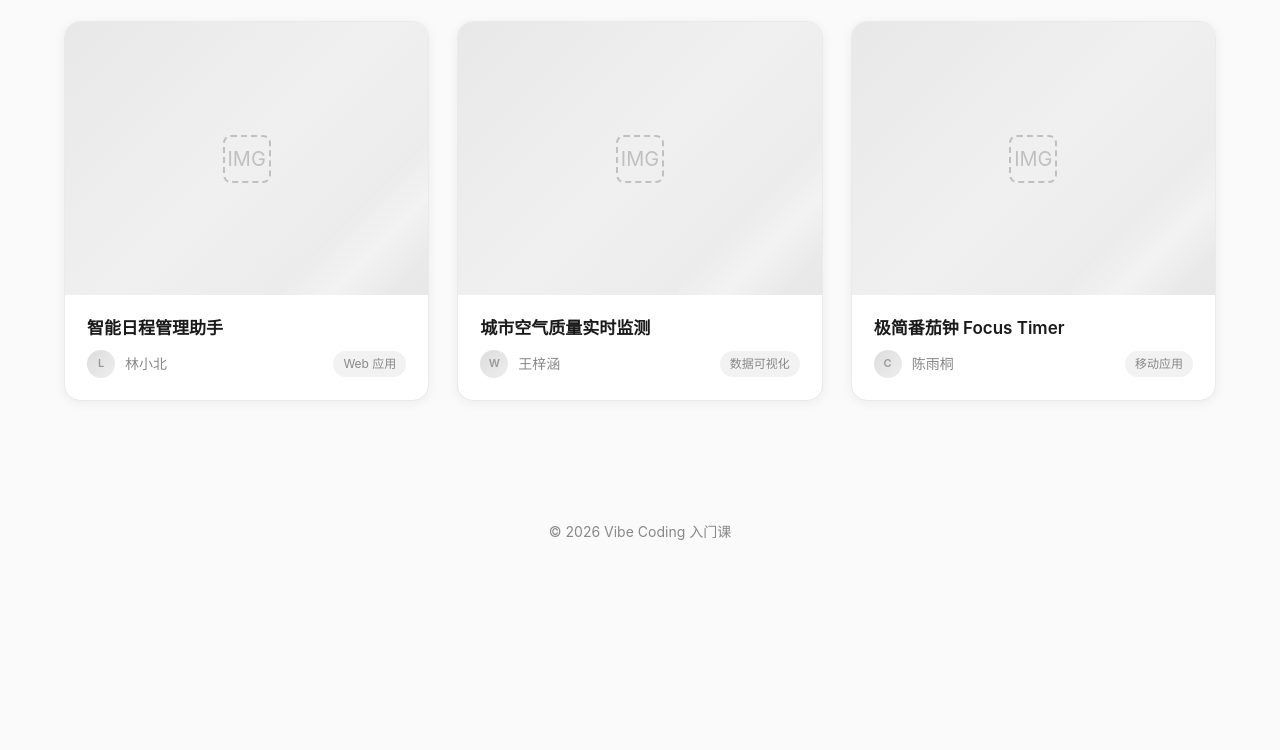
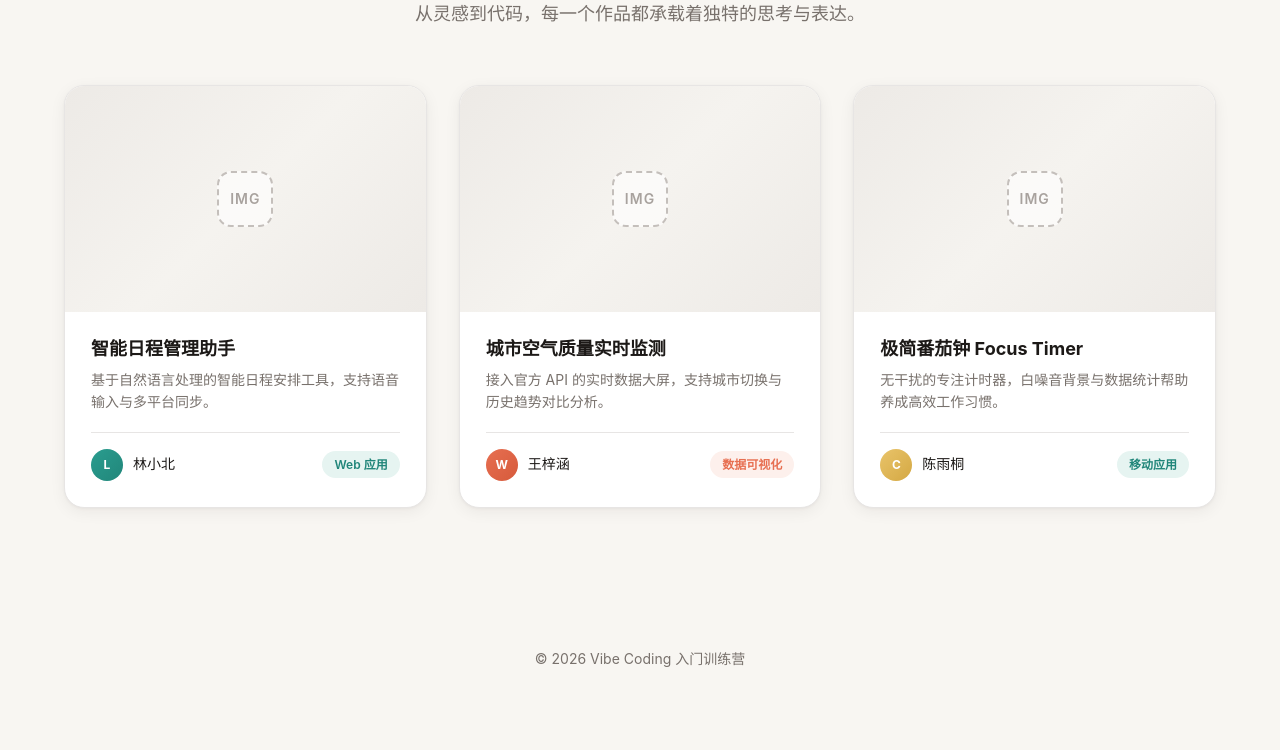
Before and after one commit to Huanch/vibecoding, a plain HTML site: page index.html in a window 1280 px wide. Shown: the part 253-1003 px from the top of the page. Before the commit the page ends 856 px from the top, so only its background shows below. Drawn offline with Linux system fonts and the light colour scheme.

Commit message:
Update index.html

```diff
--- a/index.html
+++ b/index.html
@@ -6,16 +6,21 @@
     <title>Vibe Coding 学员作品集</title>
     <style>
         :root {
-            --bg: #FAFAFA;
+            --bg: #F8F6F2;
             --card-bg: #FFFFFF;
-            --text-primary: #1A1A1A;
-            --text-secondary: #888888;
-            --border: #EAEAEA;
-            --accent: #2D2D2D;
-            --radius: 16px;
-            --shadow: 0 2px 12px rgba(0,0,0,0.06);
-            --shadow-hover: 0 8px 28px rgba(0,0,0,0.10);
-            --transition: all 0.3s cubic-bezier(0.25, 0.46, 0.45, 0.94);
+            --text-primary: #1C1917;
+            --text-secondary: #78716C;
+            --border: #E7E5E4;
+            --accent: #2A9D8F;
+            --accent-light: #E6F4F1;
+            --accent-dark: #21867A;
+            --warm: #E76F51;
+            --warm-light: #FDF0EC;
+            --radius: 20px;
+            --radius-sm: 12px;
+            --shadow: 0 1px 3px rgba(28,25,23,0.04), 0 4px 16px rgba(28,25,23,0.06);
+            --shadow-hover: 0 4px 12px rgba(28,25,23,0.08), 0 16px 48px rgba(28,25,23,0.10);
+            --transition: all 0.35s cubic-bezier(0.25, 0.46, 0.45, 0.94);
         }
 
         * {
@@ -35,16 +40,33 @@
         header {
             max-width: 1200px;
             margin: 0 auto;
-            padding: 80px 24px 48px;
+            padding: 100px 24px 56px;
             text-align: center;
         }
 
+        .badge {
+            display: inline-block;
+            padding: 6px 16px;
+            border-radius: 100px;
+            background: var(--accent-light);
+            color: var(--accent-dark);
+            font-size: 13px;
+            font-weight: 600;
+            letter-spacing: 0.5px;
+            margin-bottom: 20px;
+        }
+
         header h1 {
-            font-size: 48px;
-            font-weight: 700;
-            letter-spacing: -1px;
-            margin-bottom: 12px;
+            font-size: 52px;
+            font-weight: 800;
+            letter-spacing: -1.5px;
+            margin-bottom: 16px;
             color: var(--text-primary);
+            line-height: 1.15;
+        }
+
+        header h1 span {
+            color: var(--accent);
         }
 
         header p {
@@ -52,16 +74,17 @@
             color: var(--text-secondary);
             max-width: 520px;
             margin: 0 auto;
+            line-height: 1.7;
         }
 
         /* ===== Gallery Grid ===== */
         .gallery {
             max-width: 1200px;
             margin: 0 auto;
-            padding: 0 24px 80px;
+            padding: 0 24px 100px;
             display: grid;
-            grid-template-columns: repeat(auto-fill, minmax(320px, 1fr));
-            gap: 28px;
+            grid-template-columns: repeat(auto-fill, minmax(340px, 1fr));
+            gap: 32px;
         }
 
         /* ===== Card ===== */
@@ -73,17 +96,35 @@
             transition: var(--transition);
             cursor: pointer;
             border: 1px solid var(--border);
+            position: relative;
+        }
+
+        .card::before {
+            content: "";
+            position: absolute;
+            top: 0;
+            left: 0;
+            right: 0;
+            height: 4px;
+            background: linear-gradient(90deg, var(--accent), var(--warm));
+            opacity: 0;
+            transition: opacity 0.35s ease;
         }
 
         .card:hover {
-            transform: translateY(-6px);
+            transform: translateY(-8px);
             box-shadow: var(--shadow-hover);
+            border-color: #D6D3D1;
+        }
+
+        .card:hover::before {
+            opacity: 1;
         }
 
         .card-img {
             width: 100%;
-            aspect-ratio: 4 / 3;
-            background: linear-gradient(135deg, #E8E8E8 0%, #F0F0F0 50%, #E8E8E8 100%);
+            aspect-ratio: 16 / 10;
+            background: linear-gradient(135deg, #EDEAE6 0%, #F5F3EF 50%, #EDEAE6 100%);
             display: flex;
             align-items: center;
             justify-content: center;
@@ -95,8 +136,8 @@
             content: "";
             position: absolute;
             inset: 0;
-            background: linear-gradient(135deg, transparent 40%, rgba(255,255,255,0.4) 50%, transparent 60%);
-            animation: shimmer 2s infinite;
+            background: linear-gradient(135deg, transparent 40%, rgba(255,255,255,0.5) 50%, transparent 60%);
+            animation: shimmer 2.5s infinite;
         }
 
         @keyframes shimmer {
@@ -105,37 +146,54 @@
         }
 
         .card-img .placeholder-icon {
-            width: 48px;
-            height: 48px;
-            border: 2px dashed #C0C0C0;
-            border-radius: 8px;
+            width: 56px;
+            height: 56px;
+            border: 2.5px dashed #C4BFBB;
+            border-radius: 14px;
             display: flex;
             align-items: center;
             justify-content: center;
-            color: #C0C0C0;
-            font-size: 20px;
+            color: #A8A29E;
+            font-size: 14px;
+            font-weight: 600;
+            letter-spacing: 1px;
             z-index: 1;
+            background: rgba(255,255,255,0.6);
         }
 
         .card-body {
-            padding: 20px 22px 22px;
+            padding: 24px 26px 26px;
         }
 
         .card-title {
-            font-size: 17px;
-            font-weight: 600;
+            font-size: 18px;
+            font-weight: 700;
             color: var(--text-primary);
-            margin-bottom: 6px;
-            white-space: nowrap;
+            margin-bottom: 8px;
+            line-height: 1.4;
+            display: -webkit-box;
+            -webkit-line-clamp: 1;
+            -webkit-box-orient: vertical;
             overflow: hidden;
-            text-overflow: ellipsis;
+        }
+
+        .card-desc {
+            font-size: 14px;
+            color: var(--text-secondary);
+            line-height: 1.6;
+            margin-bottom: 18px;
+            display: -webkit-box;
+            -webkit-line-clamp: 2;
+            -webkit-box-orient: vertical;
+            overflow: hidden;
         }
 
         .card-meta {
             display: flex;
             align-items: center;
             justify-content: space-between;
-            margin-top: 8px;
+            padding-top: 16px;
+            border-top: 1px solid var(--border);
         }
 
         .card-author {
@@ -145,57 +203,74 @@
         }
 
         .avatar {
-            width: 28px;
-            height: 28px;
+            width: 32px;
+            height: 32px;
             border-radius: 50%;
-            background: linear-gradient(135deg, #DDD 0%, #EEE 100%);
             display: flex;
             align-items: center;
             justify-content: center;
-            font-size: 11px;
-            color: #999;
-            font-weight: 600;
+            font-size: 12px;
+            color: #fff;
+            font-weight: 700;
+            flex-shrink: 0;
         }
 
         .author-name {
             font-size: 14px;
-            color: var(--text-secondary);
+            color: var(--text-primary);
+            font-weight: 500;
         }
 
         .card-tag {
             font-size: 12px;
-            padding: 3px 10px;
+            padding: 4px 12px;
             border-radius: 100px;
-            background: #F2F2F2;
-            color: var(--text-secondary);
+            background: var(--accent-light);
+            color: var(--accent-dark);
+            font-weight: 600;
+        }
+
+        .card-tag.warm {
+            background: var(--warm-light);
+            color: var(--warm);
         }
 
         /* ===== Footer ===== */
         footer {
             text-align: center;
-            padding: 40px 24px 60px;
+            padding: 40px 24px 80px;
             color: var(--text-secondary);
             font-size: 14px;
         }
 
         footer a {
-            color: var(--text-primary);
+            color: var(--accent-dark);
             text-decoration: none;
-            font-weight: 500;
+            font-weight: 600;
+            border-bottom: 1px solid transparent;
+            transition: border-color 0.2s;
+        }
+
+        footer a:hover {
+            border-bottom-color: var(--accent-dark);
         }
 
         /* ===== Responsive ===== */
         @media (max-width: 640px) {
-            header h1 { font-size: 32px; }
-            .gallery { grid-template-columns: 1fr; gap: 20px; }
+            header { padding: 64px 20px 40px; }
+            header h1 { font-size: 34px; }
+            .gallery { grid-template-columns: 1fr; gap: 20px; padding: 0 20px 60px; }
+            .card-body { padding: 20px; }
         }
     </style>
 </head>
 <body>
 
     <header>
-        <h1>Vibe Coding 学员作品集</h1>
-        <p>探索学员们的创意项目，从灵感到代码，每一个作品都承载着独特的思考与表达。</p>
+
+        <h1>Vibe Coding 入门训练营</h1>
+        <h1><span>学员作品集</span></h1>
+        <p>从灵感到代码，每一个作品都承载着独特的思考与表达。</p>
     </header>
 
     <main class="gallery">
@@ -205,9 +280,10 @@
             </div>
             <div class="card-body">
                 <div class="card-title">智能日程管理助手</div>
+                <div class="card-desc">基于自然语言处理的智能日程安排工具，支持语音输入与多平台同步。</div>
                 <div class="card-meta">
                     <div class="card-author">
-                        <div class="avatar">L</div>
+                        <div class="avatar" style="background: linear-gradient(135deg, #2A9D8F, #21867A);">L</div>
                         <span class="author-name">林小北</span>
                     </div>
                     <span class="card-tag">Web 应用</span>
@@ -221,12 +297,13 @@
             </div>
             <div class="card-body">
                 <div class="card-title">城市空气质量实时监测</div>
+                <div class="card-desc">接入官方 API 的实时数据大屏，支持城市切换与历史趋势对比分析。</div>
                 <div class="card-meta">
                     <div class="card-author">
-                        <div class="avatar">W</div>
+                        <div class="avatar" style="background: linear-gradient(135deg, #E76F51, #D65A3B);">W</div>
                         <span class="author-name">王梓涵</span>
                     </div>
-                    <span class="card-tag">数据可视化</span>
+                    <span class="card-tag warm">数据可视化</span>
                 </div>
             </div>
         </div>
@@ -237,9 +314,10 @@
             </div>
             <div class="card-body">
                 <div class="card-title">极简番茄钟 Focus Timer</div>
+                <div class="card-desc">无干扰的专注计时器，白噪音背景与数据统计帮助养成高效工作习惯。</div>
                 <div class="card-meta">
                     <div class="card-author">
-                        <div class="avatar">C</div>
+                        <div class="avatar" style="background: linear-gradient(135deg, #E9C46A, #D4A843);">C</div>
                         <span class="author-name">陈雨桐</span>
                     </div>
                     <span class="card-tag">移动应用</span>
@@ -260,7 +338,7 @@
     </main>
 
     <footer>
-        <p>© 2026 Vibe Coding 入门课 </p>
+        <p>© 2026 Vibe Coding 入门训练营</p>
     </footer>
 
 </body>
```
